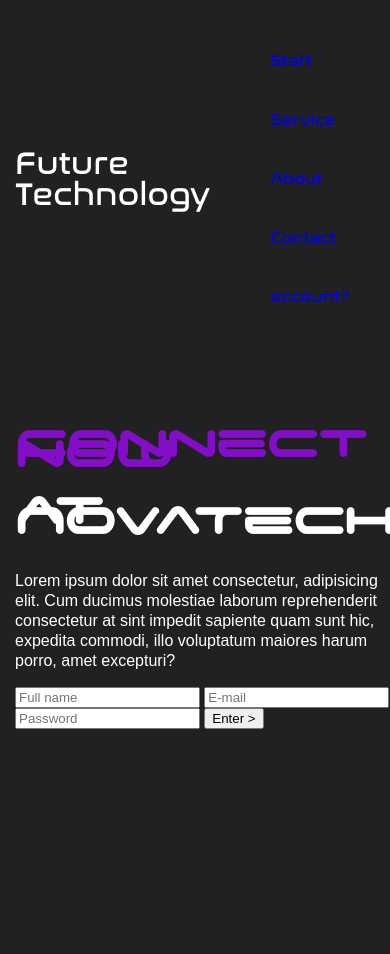
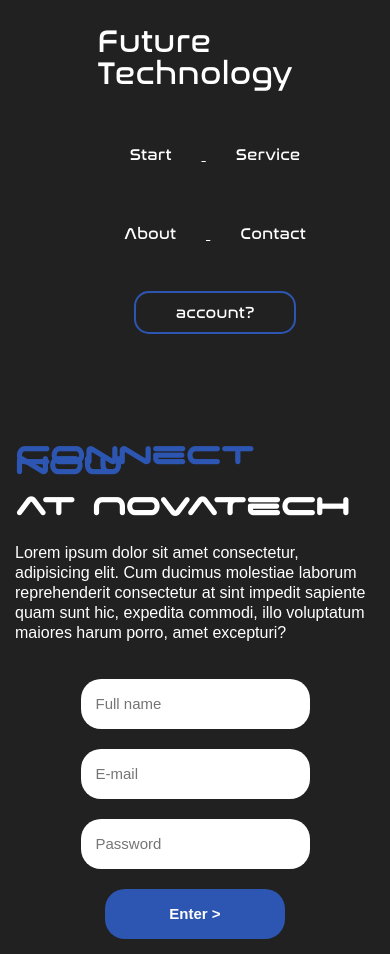
Before and after one commit to nicnovac/htmlecss, a plain HTML site: page index.html in a window 390 px wide. Before the commit the page ends 844 px from the top, so only its background shows below. Drawn offline with Linux system fonts and the light colour scheme.

Commit message:
Inserindo responsividade

```diff
--- a/index.html
+++ b/index.html
@@ -6,6 +6,7 @@
     <meta name="viewport" content="width=device-width, initial-scale=1.0">
     <link rel="shortcut icon" href="img/favicon.ico" type="image/x-icon">
     <link rel="stylesheet" href="styles/style.css">
+    <link rel="stylesheet" href="styles/styleresp.css">
     <title>Front-Login</title>
 </head>
 <body>
@@ -28,7 +29,7 @@
             <a href="#">
                 <li>Contact</li>
             </a>
-            <a href="#">
+            <a href="#" id="signup-btn">
                 <li>account?</li>
             </a>
         </ul>
--- a/styles/style.css
+++ b/styles/style.css
@@ -17,7 +17,7 @@
 :root{
     --color1: #ffffff;
     --color2: #212121;
-    --color3: #840dc9;
+    --color3: #2d56b2;
 
     --font-padrao: Arial, Verdana, Helvetica, sans-serif;
     --font1: 'nasa';
@@ -47,7 +47,27 @@ header{
 
 li{
     display: inline-block;
-    margin: 20px;
+    margin: 30px;
+}
+
+a{
+    color: var(--color1);
+}
+
+a:hover{
+    color: var(--color3);
+    transition: 0.4s all;
+}
+
+#signup-btn{
+    border: 2px solid var(--color3);
+    padding: 10px;
+    border-radius: 15px;
+}
+
+#signup-btn:hover{
+    background-color: var(--color3);
+    color: var(--color1);
 }
 
 h1{
@@ -61,7 +81,7 @@ main{
 }
 
 h2{
-    font-size: 56px;
+    font-size: 50px;
     line-height: 10px;
     font-family: var(--font2);
 }
@@ -72,6 +92,37 @@ span{
 
 p{
     line-height: 20px;
-    max-width: 500px;
+    max-width: 400px;
     font-family: var(--font-padrao);
 }
+
+img{
+    width: 650px;
+}
+
+form{
+    display: flex;
+    flex-direction: column;
+    width: 70%;
+}
+
+form [type="submit"]{
+    height: 50px;
+    width: 50%;
+    background-color: var(--color3);
+    color: var(--color1);
+    font-weight: bold;
+}
+
+form [type="submit"]:hover{
+    cursor: pointer;
+}
+
+input{
+    margin-top: 20px;
+    height: 20px;
+    padding: 15px;
+    border-radius: 20px;
+    border: none;
+    font-size: 15px;
+}
--- /dev/null
+++ b/styles/styleresp.css
@@ -0,0 +1,30 @@
+@media screen and (max-width: 760px){
+    header{
+        flex-direction: column;
+    }
+
+    ul{
+        text-align: center;
+    }
+
+    main{
+        flex-direction: column;
+    }
+
+    h2{
+        font-size: 38px;
+    }
+
+    form{
+        margin: 0 auto;
+        width: 100%;
+    }
+
+    input{
+        align-self: center;
+    }
+
+    img{
+        display: none;
+    }
+}
```
